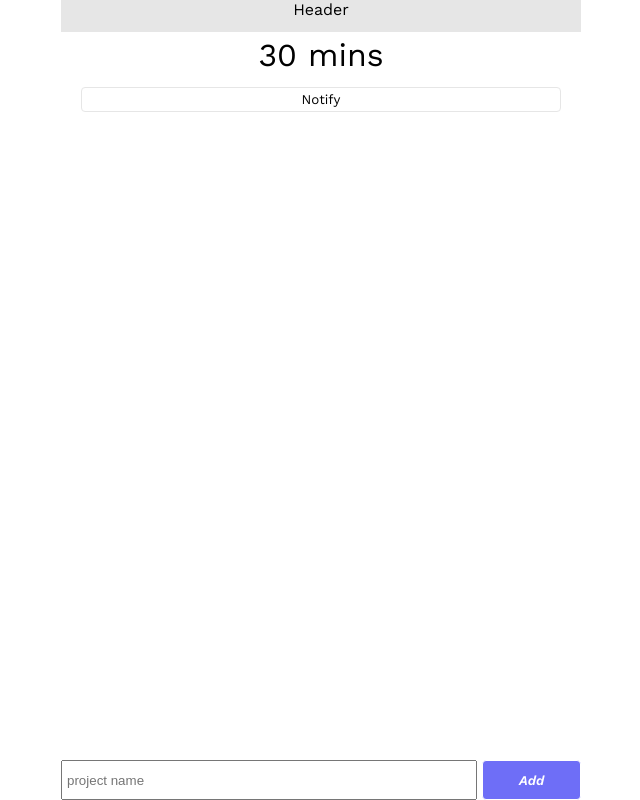
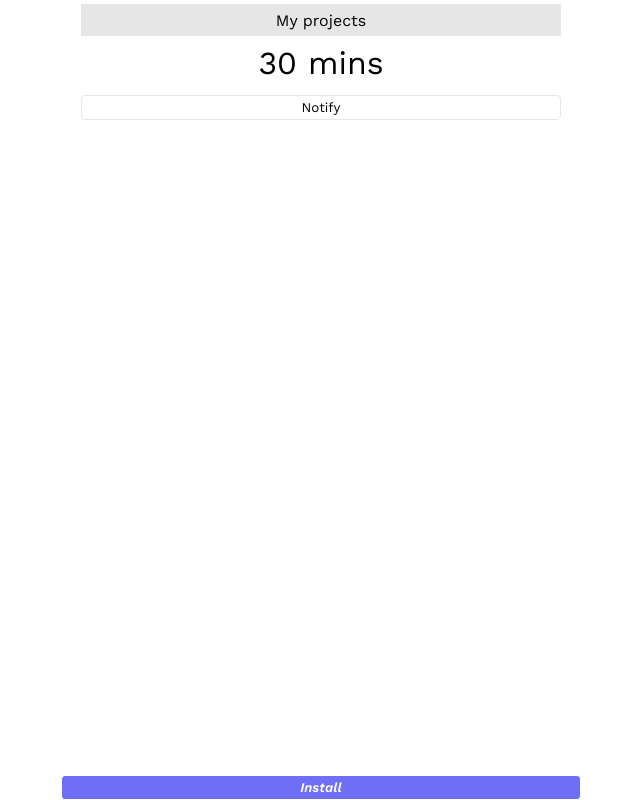
Before and after one commit to Xavi007/timer, a React (Create React App) app: page /project/1 in a window 1280 px wide. Shown: the whole page, without its empty margins (319-959 px from the left). Built offline with nearby package versions, Linux system fonts and the light colour scheme.

Commit message:
projects + links + routes implemented

```diff
--- a/package.json
+++ b/package.json
@@ -12,8 +12,10 @@
     "@testing-library/user-event": "^7.2.1",
     "react": "^16.13.1",
     "react-dom": "^16.13.1",
+    "react-router-dom": "^5.2.0",
     "react-scripts": "3.4.3",
-    "redux": "^4.0.5"
+    "redux": "^4.0.5",
+    "uuid": "^8.3.2"
   },
   "scripts": {
     "start": "react-scripts start",
--- a/src/App.css
+++ b/src/App.css
@@ -17,3 +17,8 @@
   padding: 4px;
   /* text-decoration: underline; */
 }
+
+.App a {
+  color: black;
+  text-decoration: none;
+}
--- a/src/App.js
+++ b/src/App.js
@@ -1,5 +1,7 @@
 import React from "react";
 import "./App.css";
+
+import { BrowserRouter as Router, Link, Switch, Route } from "react-router-dom";
 
 import Timer from "./components/Timer";
 import Logs from "./components/Logs";
@@ -26,9 +28,18 @@ class App extends React.Component {
     console.log(" App STATE", dayLogs);
 
     return (
+      <Router>
         <div className="App">
-        <Header>Header</Header>
+          <Link to="/">
+            <Header>My projects</Header>
+          </Link>
+
           <Content>
+            <Switch>
+              <Route path="/" exact>
+                <ProjectList />
+              </Route>
+              <Route path="/project/:projectID">
                 <Timer
                   ref={this.timerRef}
                   reset={this.reset}
@@ -36,7 +47,13 @@ class App extends React.Component {
                   updateLogs={this.updateLogs}
                   getFeedback={this.getFeedback}
                 />
-          <ProjectList />
+                <Logs
+                  logStore={logStore}
+                  isFeedbackTime={isFeedbackTime}
+                  updateLogs={this.updateLogs}
+                />
+              </Route>
+            </Switch>
             {/*<Logs
             logStore={logStore}
             isFeedbackTime={isFeedbackTime}
@@ -44,14 +61,19 @@ class App extends React.Component {
           /> */}
           </Content>
           <Footer>
-          {/*
+            <Switch>
+              <Route path="/" exact>
+                <ProjectInput />
+              </Route>
+              <Route path="/project/:projectID">
                 <Button type="primary" onClick={install}>
                   Install
                 </Button>
-          */}
-          <ProjectInput />
+              </Route>
+            </Switch>
           </Footer>
         </div>
+      </Router>
     );
   }
 
--- a/src/components/Projects/ProjectInput.js
+++ b/src/components/Projects/ProjectInput.js
@@ -1,5 +1,7 @@
 import React from "react";
 import "./project-input.css";
+
+import { v4 as uuid } from "uuid";
 
 import { Button } from "../../util-components";
 
@@ -43,7 +45,11 @@ class ProjectInput extends React.Component {
     console.log("PROJECT NAME", projectName, this.state);
     if (!projectName) return;
 
-    localStorage.setItem("project:" + projectName, "");
+    const project = {
+      name: projectName,
+      projectID: uuid(),
+    };
+    localStorage.setItem("project:" + projectName, JSON.stringify(project));
 
     this.setState({ projectName: "" });
 
--- a/src/components/Projects/ProjectList.js
+++ b/src/components/Projects/ProjectList.js
@@ -1,5 +1,7 @@
 import React from "react";
 import "./project-list.css";
+
+import { Link } from "react-router-dom";
 
 import { FontAwesomeIcon } from "@fortawesome/react-fontawesome";
 import { faEdit, faTrashAlt } from "@fortawesome/free-regular-svg-icons";
@@ -16,22 +18,30 @@ const ProjectList = () => {
 
   return (
     <div className="project-list">
-      {projectList.map((project, index) => {
+      {projectList.map((projectName, index) => {
+        const project = JSON.parse(
+          localStorage.getItem("project:" + projectName)
+        );
+
         return (
-          <div className="project" key={index}>
-            <span>{project}</span>{" "}
+          <Link to={`/project/${project.projectID}`} key={project.projectID}>
+            <div className="project">
+              <span>{projectName}</span>{" "}
               <Button type="secondary">
                 <FontAwesomeIcon icon={faEdit} />
               </Button>
               <Button
                 type="secondary"
-              action={() => {
-                deleteProject(project);
+                action={(e) => {
+                  console.log("action event", e);
+                  e.preventDefault();
+                  deleteProject(projectName);
                 }}
               >
                 <FontAwesomeIcon icon={faTrashAlt} />
               </Button>
             </div>
+          </Link>
         );
       })}
     </div>
--- a/src/util-components/header/header.css
+++ b/src/util-components/header/header.css
@@ -1,8 +1,11 @@
 .header {
   height: 4vh;
-  width: 100%;
+  width: 480px;
   max-width: 520px;
-  text-align: center;
+  display: flex;
+  margin: 4px 0;
 
   background-color: var(--gray-color);
+  align-items: center;
+  justify-content: center;
 }
```
Also changed, not shown: 1 other file (tests, documents, lock files or other folders). Lines whose indentation alone changed are shown as unchanged.
